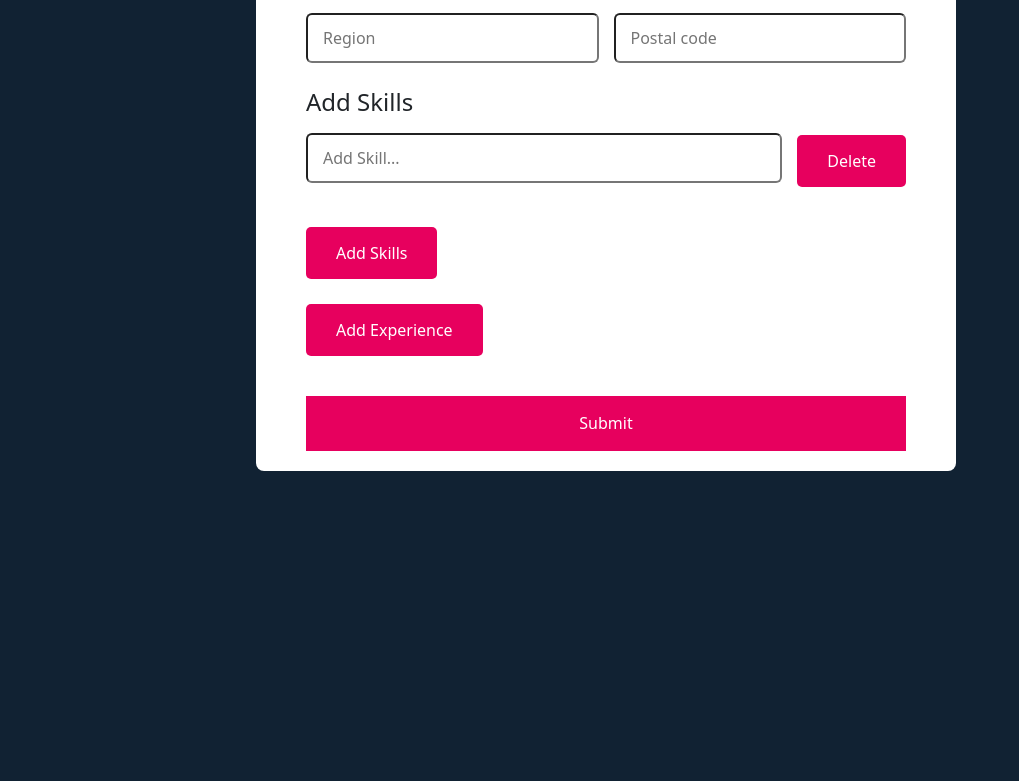
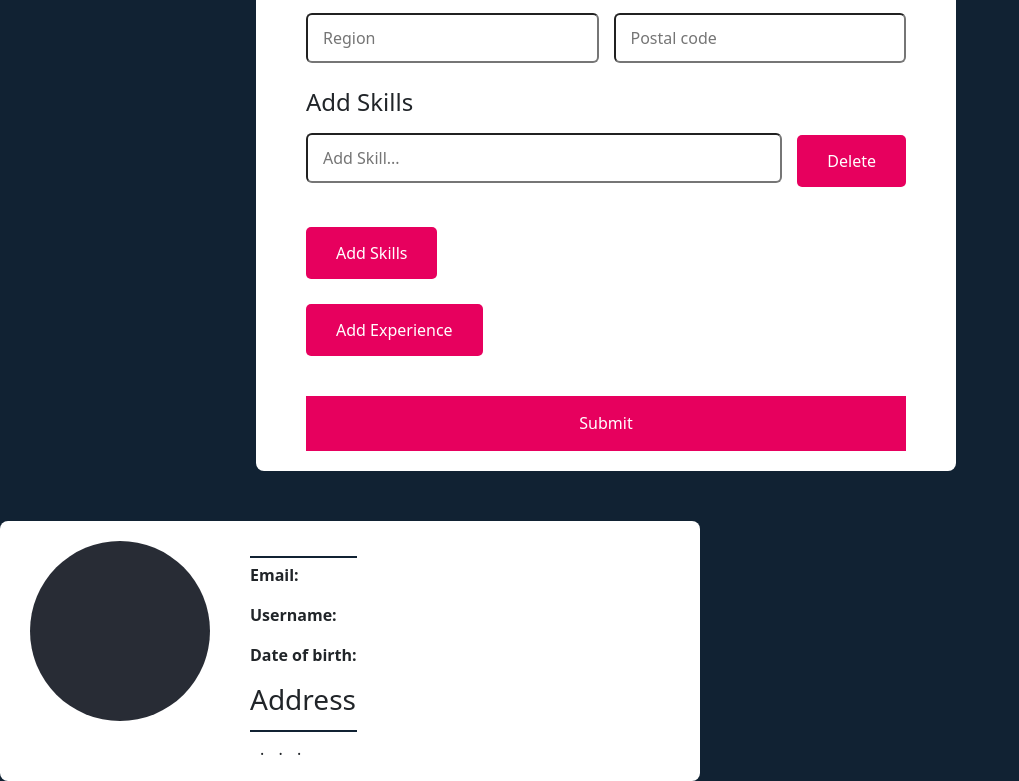
Before and after one commit to komal-abjima/Angular-practice, an Angular app: page / in a window 1280 px wide. Shown: the part 611-1392 px from the top of the page, without its empty margins (0-1019 px from the left). Before the commit the page ends 1132 px from the top, so only its background shows below. Built offline with nearby package versions, Linux system fonts and the light colour scheme.

Commit message:
-initial-commit(07-02-24)

```diff
--- a/src/app/app.component.html
+++ b/src/app/app.component.html
@@ -146,27 +146,25 @@
   </form>
 </section>
 
-<!--uncomment below HTML for displaying form data-->
-
-<!-- <section class="user-detail-container">
+<section class="user-detail-container">
   <div class="user-details-container">
     <div class="user-avatar">
-      <p>JS</p>
+      <p>{{formData.firstname?.slice(0, 1)}}{{formData.lastname?.slice(0, 1)}}</p>
     </div>
     <div class="user-details">
       <div class="user-name">
-        <h2>John Smith</h2>
+        <h2>{{formData.firstname}} {{formData.lastname}}</h2>
       </div>
-      <p><b>Email:</b> johnsmith@gmail.com</p>
-      <p><b>Username:</b> johnsmith86 </p>
-      <p><b>Date of birth:</b> July 21, 1989</p>
+      <p><b>Email:</b> {{formData.email}}</p>
+      <p><b>Username:</b> {{formData.username}} </p>
+      <p><b>Date of birth:</b> {{formData.dob}}</p>
       <div class="user-name">
         <h3>Address</h3>
       </div>
-      <span>India</span>.
-      <span> New Delhi</span>.
-      <span> NCR</span>.
-      <span> 234565</span>
+      <span>{{formData.address?.country}}</span>.
+      <span> {{formData.address?.city}}</span>.
+      <span> {{formData.address?.region}}</span>.
+      <span> {{formData.address?.postal}}</span>
     </div>
   </div>
-</section> -->
+</section>
--- a/src/app/app.component.ts
+++ b/src/app/app.component.ts
@@ -11,6 +11,7 @@
 export class AppComponent implements OnInit {
     reactiveForm: FormGroup;
     formStatus: string = '';
+    formData: any = {};
 
     genders = [
       {id: 'check-male', value: 'male', display: 'Male'},
@@ -72,8 +73,31 @@
     }
 
     onSubmit(){
-      console.log(this.reactiveForm);
+      console.log(this.reactiveForm.value);
+      this.formData = this.reactiveForm.value;
+      this.reactiveForm.reset({
+        firstname: null,
+        lastname: null,
+        email: null,
+        username: null,
+        dob: null,
+        gender: 'male',
+        address:{
+          street: null,
+          country: 'India',
+          city: null,
+          region: null,
+          postal: null
+        },
+        skills: [
+          null
+        ],
+        experience: [
+
+        ]
+      });
     }
+
     AddSkills(){
       (<FormArray>this.reactiveForm.get('skills')).push(new FormControl(null, Validators.required))
     }
```
